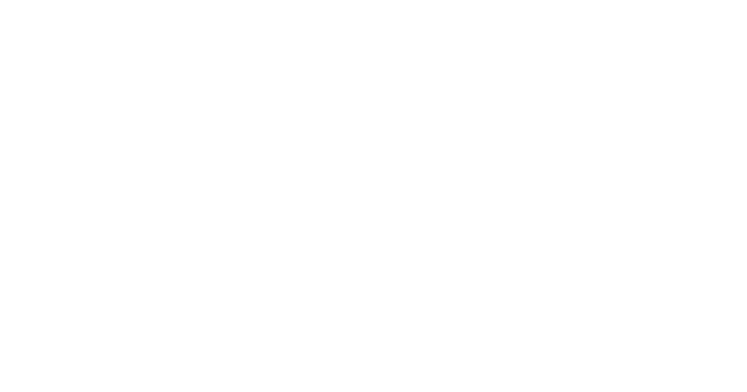
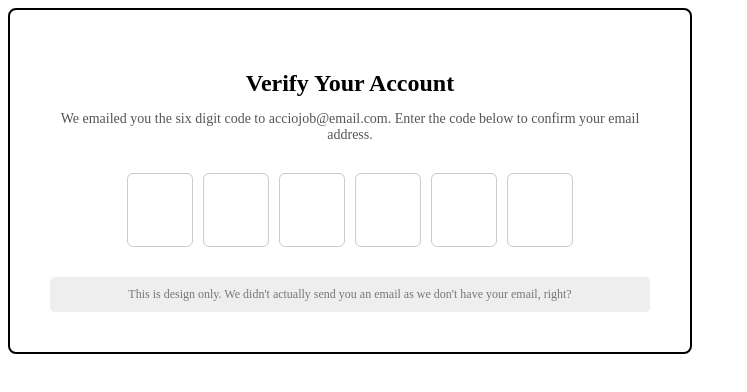
Before and after one commit to acciojob/OTP-sonalijamadar, a website: page main.html in a window 1280 px wide. Shown: the whole page, without its empty margins (0-747 px from the left). Drawn offline with Linux system fonts and the light colour scheme.

Commit message:
created a submission

```diff
--- a/main.html
+++ b/main.html
@@ -8,6 +8,27 @@
 
 <body>
 	<!-- the entire body must be written by student -->
+	<div class="wrapper">
+    <h2 id="verification_heading">Verify Your Account</h2>
+    <p id="verification_subtext">
+      We emailed you the six digit code to acciojob@email.com. Enter the code below to confirm your email address.
+    </p>
+
+		<div class="code-container">
+      <input type="text" maxlength="1" class="code" />
+      <input type="text" maxlength="1" class="code" />
+      <input type="text" maxlength="1" class="code" />
+      <input type="text" maxlength="1" class="code" />
+      <input type="text" maxlength="1" class="code" />
+      <input type="text" maxlength="1" class="code" />
+    </div>
+
+    <div class="info">
+      This is design only. We didn't actually send you an email as we don't have your email, right?
+    </div>
+  </div>
+
+
     <script type="text/javascript" src="./script.js">
 </script>
 
--- a/script.js
+++ b/script.js
@@ -1 +1,24 @@
 //your JS code here. If required.
+onst codes = document.querySelectorAll(".code");
+
+codes[0].focus();
+
+codes.forEach((code, index) => {
+  code.addEventListener("keydown", (e) => {
+
+    if (e.key >= 0 && e.key <= 9) {
+      code.value = "";
+      setTimeout(() => {
+        if (codes[index + 1]) {
+          codes[index + 1].focus();
+        }
+      }, 10);
+    }
+
+    if (e.key === "Backspace") {
+      if (code.value === "" && codes[index - 1]) {
+        codes[index - 1].focus();
+      }
+    }
+  });
+});
--- a/styles.css
+++ b/styles.css
@@ -1 +1,46 @@
 /*  your css code here. If applicable */
+.wrapper {
+  border: 2px solid #000;
+  padding: 40px;
+  text-align: center;
+  max-width: 600px;
+  width: 100%;
+  border-radius: 8px;
+}
+
+#verification_heading {
+  margin-bottom: 10px;
+}
+
+#verification_subtext {
+  font-size: 14px;
+  color: #555;
+  margin-bottom: 30px;
+}
+.code-container {
+  display: flex;
+  justify-content: center;
+  gap: 10px;
+  margin-bottom: 30px;
+}
+
+.code {
+  width: 60px;
+  height: 70px;
+  font-size: 32px;
+  text-align: center;
+  border: 1px solid #ccc;
+  border-radius: 6px;
+}
+
+.code:focus {
+  outline: none;
+  border-color: #000;
+}
+.info {
+  background: #eee;
+  padding: 10px;
+  font-size: 12px;
+  color: #777;
+  border-radius: 5px;
+}
```
